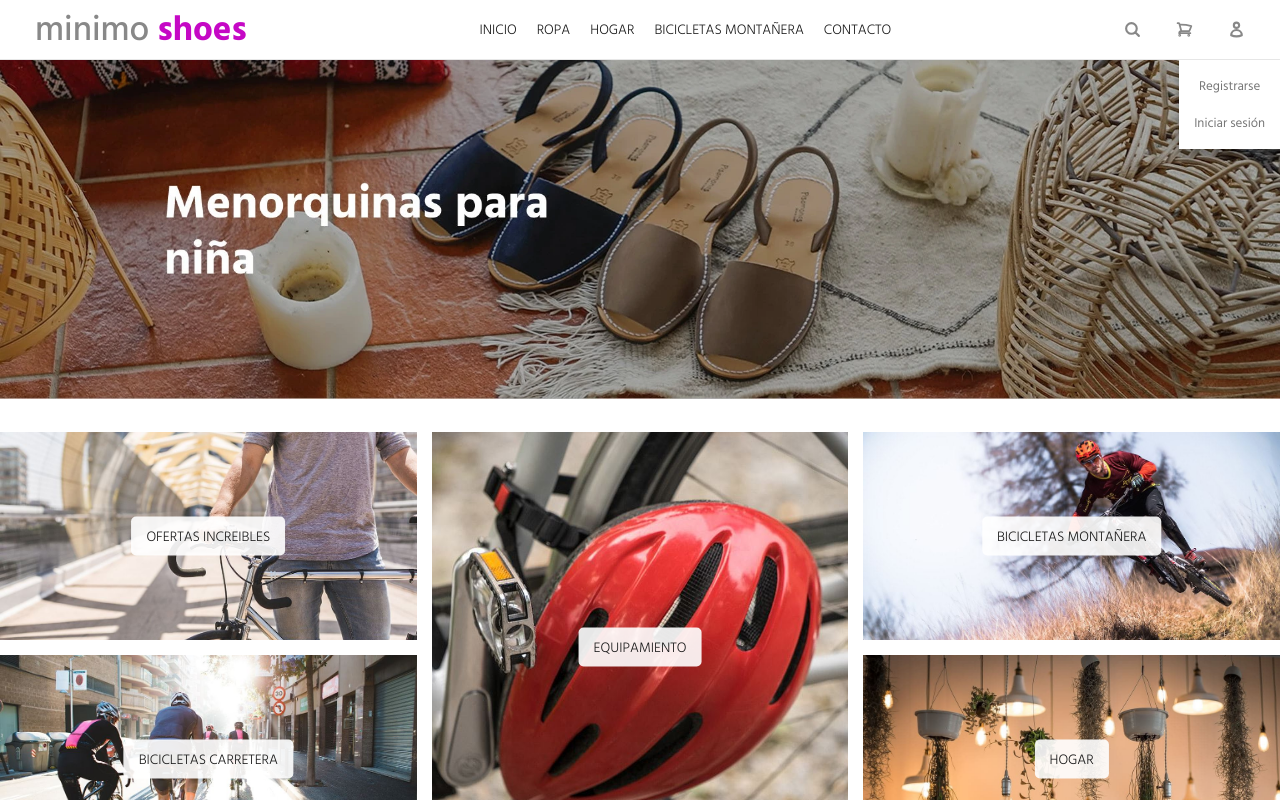
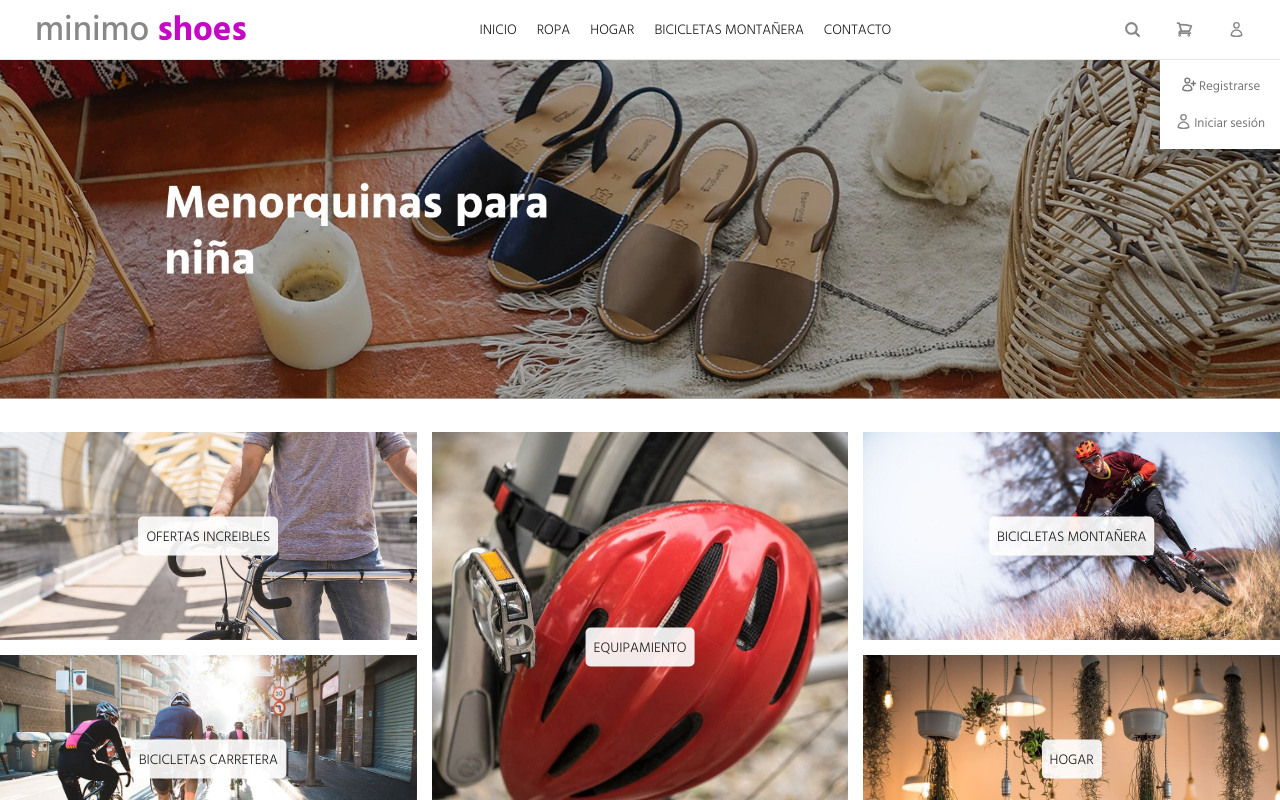
Before and after one commit to gszcode/E-commerce, a React (Vite) app: page / in a window 1280 px wide. Both pictures are taken after a click on the button 1236 px from the left and 29 px from the top of the page. Shown: the top 800 px of the page. Built offline with nearby package versions, Linux system fonts and the light colour scheme.

Commit message:
AJUSTES pequeños de estilos y se AGREGO 2 iconos

```diff
--- a/src/components/Banners/Banner/home_banner.module.scss
+++ b/src/components/Banners/Banner/home_banner.module.scss
@@ -13,7 +13,7 @@
     @include size-weight(14px, 300);
     @include position(absolute, 50%, 50%, none, none, 999);
     color: $text-color;
-    padding: 8px 15px;
+    padding: 8px;
     border-radius: 5px;
     background-color: rgba(255, 255, 255, 0.9);
     transform: translate(-50%, -50%);
--- a/src/components/Image/index.tsx
+++ b/src/components/Image/index.tsx
@@ -3,7 +3,7 @@ import styles from './image.module.scss'
 interface ImageProps {
   img: string
   alt: string
-  title: string
+  title?: string
 }
 
 const Image = ({ img, alt, title }: ImageProps) => {
--- a/src/components/LGNavbar/SubNav/index.tsx
+++ b/src/components/LGNavbar/SubNav/index.tsx
@@ -2,10 +2,12 @@ import styles from './subnav.module.scss'
 import { Link } from 'react-router-dom'
 import { useCloseDrop } from '../../../hooks/useCloseDrop'
 import { SubMenu } from '../../../typescript/types/submenu'
+import Image from '../../Image'
 
 interface Links {
   link: string
   href: string
+  icon?: string
 }
 
 interface SubNavProps {
@@ -27,8 +29,9 @@ const SubNav = ({ links, openSubNav, setOpenSubNav }: SubNavProps) => {
       className={`${styles.subnav} ${styles[openSubNav as string]}`}
     >
       <ul className={styles.sub_list}>
-        {links.map(({ link, href }) => (
+        {links.map(({ link, href, icon }) => (
           <Link key={href} to={`/${href}`} onClick={handleLinkClick}>
+            {icon && <Image img={icon!} alt={icon!} />}
             {link}
           </Link>
         ))}
--- a/src/components/LGNavbar/SubNav/subnav.module.scss
+++ b/src/components/LGNavbar/SubNav/subnav.module.scss
@@ -15,6 +15,9 @@
       &:hover {
         color: $hover-color;
       }
+      img {
+        margin: 0 2px -3px 0;
+      }
     }
   }
 }
--- a/src/components/LGNavbar/index.tsx
+++ b/src/components/LGNavbar/index.tsx
@@ -7,9 +7,10 @@ import { SubMenu } from '../../typescript/types/submenu'
 
 const LGNavbar = () => {
   const [openSubNav, setOpenSubNav] = useState<SubMenu>(null)
+  console.log(openSubNav)
 
   const handleOpenSubNav = (menu: SubMenu) => {
-    setOpenSubNav(() => (openSubNav === menu ? null : menu))
+    setOpenSubNav((prev) => (prev === menu ? null : menu))
   }
 
   return (
--- a/src/json/links.ts
+++ b/src/json/links.ts
@@ -31,10 +31,12 @@ export const home_links = [
 export const user_menu_links = [
   {
     link: 'Registrarse',
-    href: 'register'
+    href: 'register',
+    icon: 'user_plus'
   },
   {
     link: 'Iniciar sesión',
-    href: 'login'
+    href: 'login',
+    icon: 'user'
   }
 ]
--- a/src/page/Login/index.tsx
+++ b/src/page/Login/index.tsx
@@ -28,7 +28,7 @@ const Login = () => {
           />
           <Button text="CONTINUAR" />
           <Link to="/register" className={styles.create_account}>
-            Crear una cuenta.
+            ¿Eres nuevo? Crear cuenta.
           </Link>
           <Link to="/" className={styles.forgot}>
             ¿Has olvidado la contraseña?
```
Also changed, not shown: public/icons/user.svg, public/icons/user_plus.svg (added).
